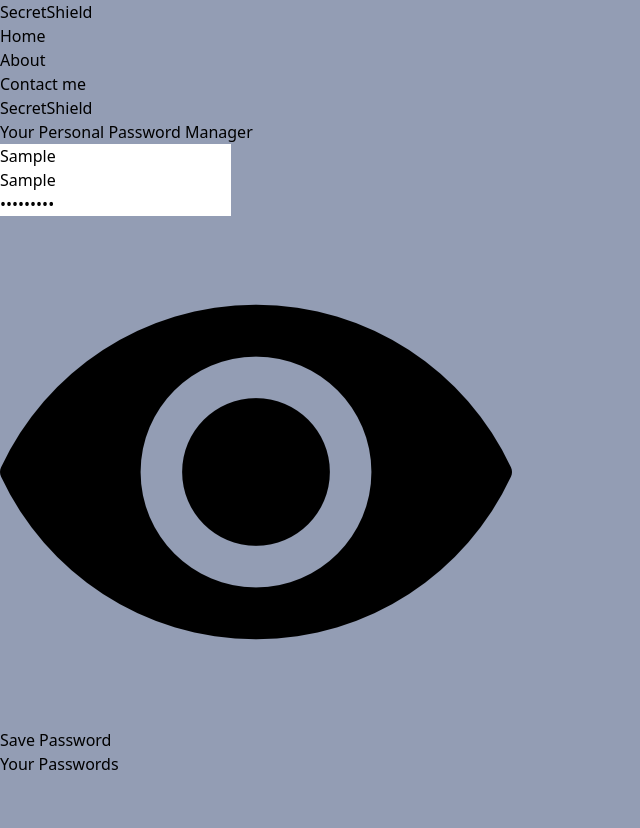
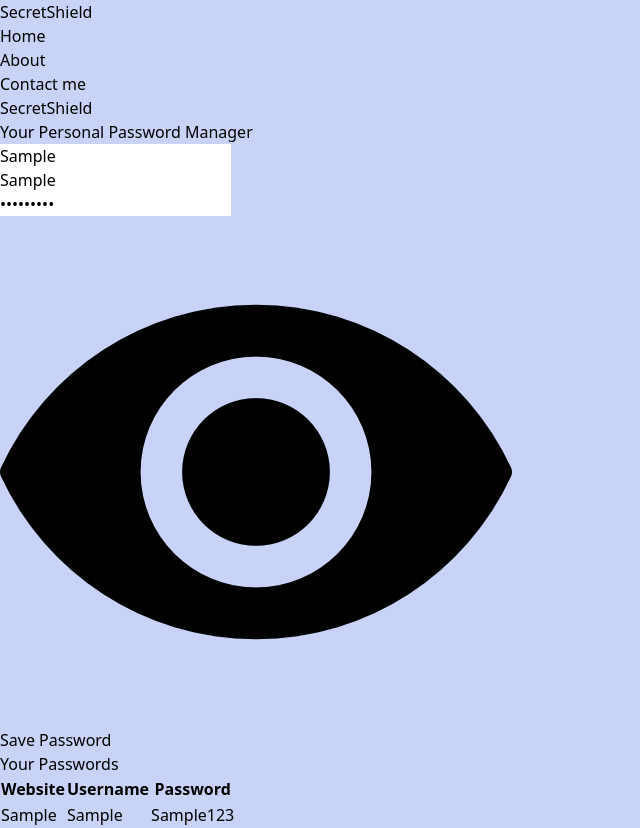
Before and after one commit to Gagan714/SecretShield, a React (Vite) app: page / in a window 1280 px wide. Both pictures are taken after typing "Sample", "Sample", "Sample123" into the empty fields and a click on the button "Save Password". Shown: the whole page, without its empty margins (0-640 px from the left). Before the commit the page ends 800 px from the top, so only its background shows below. Built offline with nearby package versions, Linux system fonts and the light colour scheme; some icons are missing.

Commit message:
table to show passwords

```diff
--- a/src/App.jsx
+++ b/src/App.jsx
@@ -1,14 +1,12 @@
 import { useState } from 'react'
 import Navbar from './components/Navbar'
 import Manager from './components/Manager'
-import Passwords from './components/Passwords'
 
 function App() {
   return (
     <>
     <Navbar/>
     <Manager/>
-    <Passwords/>
     </>
   )
 }
--- a/src/components/Manager.jsx
+++ b/src/components/Manager.jsx
@@ -17,16 +17,19 @@ const Manager = () => {
     setShowPassword(!showPassword);
   };
   const savePassword=()=>{
-    console.log(form)
+    if (form.site.trim() === "" || form.username.trim() === "" || form.password.trim() === "") {
+      alert("Please fill in all fields");
+      return;
+    }
     setpasswordarray([...passwordarray,form])
     localStorage.setItem("passwords",JSON.stringify([...passwordarray,form]))
-    console.log([...passwordarray,form])
   }
   const handleChange=(e)=>{
     setform({...form,[e.target.name]:e.target.value})
   }
 
   return (
+    <div>
     <div className="flex justify-center items-center my-2">
       <div className="w-2/3 flex flex-col justify-center items-center text-center text-white rounded-xl">
         <h1 className="font-semibold text-3xl text-black">
@@ -56,6 +59,32 @@ const Manager = () => {
         </button>
       </div>
     </div>
+    <div className="flex justify-center items-center my-2">
+    <div className="w-2/3 flex flex-col justify-center items-center text-center text-black rounded-xl">
+    <h2 className="font-bold text-2xl ">Your Passwords</h2>
+    {passwordarray.length===0 && <div>No passwords to show</div>}
+    {passwordarray.length!=0 && <table class="table-auto w-full rounded-md overflow-hidden">
+<thead className="bg-blue-500 text-black">
+<tr>
+  <th className="py-2">Website</th>
+  <th className="py-2">Username</th>
+  <th className="py-2">Password</th>
+</tr>
+</thead>
+<tbody className="bg-blue-100">
+{passwordarray.map((item,index)=>{
+  return <tr key={index}>
+  <td className="text-center py-2 border border-white w-32"><a href={item.site} target='_blank'>{item.site}</a></td>
+  <td className="text-center py-2 border border-white w-32">{item.username}</td>
+  <td className="text-center py-2 border border-white w-32">{item.password}</td>
+</tr>
+})}
+
+</tbody>
+</table>}
+</div>
+</div>
+</div>
   );
 }
 
--- a/src/components/passwords.jsx
+++ /dev/null
@@ -1,11 +0,0 @@
-import React from 'react'
-
-const Passwords = () => {
-  return (
-    <div>
-        <h2>Your Passwords</h2>
-      </div>
-  )
-}
-
-export default Passwords
--- a/src/index.css
+++ b/src/index.css
@@ -2,5 +2,5 @@
 @tailwind components;
 @tailwind utilities;
 body{
-    background-color:rgb(147, 157, 180);
+    background-color:rgb(200, 211, 247);
 }
```
